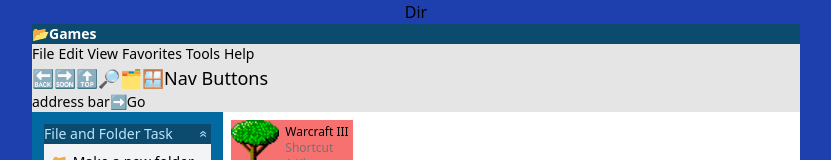
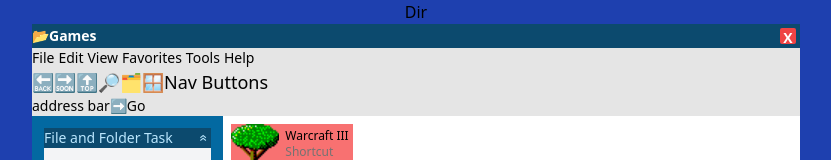
Before and after one commit to leog91/alexandria, a Next.js app: page /dir in a window 1280 px wide. Shown: the top 160 px of the page, without its empty margins (224-1055 px from the left). Built offline with nearby package versions, Linux system fonts and the light colour scheme.

Commit message:
added open folder

```diff
--- a/components/Directory.tsx
+++ b/components/Directory.tsx
@@ -1,6 +1,10 @@
-import React from "react";
+import React, { Dispatch, SetStateAction } from "react";
 
-function Directory() {
+function Directory({
+  closeWindow,
+}: {
+  closeWindow?: Dispatch<SetStateAction<boolean>>;
+}) {
   const sideMenu = [
     {
       title: "File and Folder Task",
@@ -31,7 +35,19 @@
 
   return (
     <div className="bg-neutral-200 flex flex-col text-sm">
-      <div className="bg-sky-900 text-white font-bold">📂Games</div>
+      <div className="bg-sky-900 flex justify-between items-center text-white font-bold">
+        <div>📂Games</div>
+        <button
+          className="m-1 text-center rounded-sm align-middle bg-red-500 h-4 w-4"
+          onClick={() => {
+            if (closeWindow) {
+              closeWindow(false);
+            }
+          }}
+        >
+          X
+        </button>
+      </div>
       <div className="flex  space-x-1 ">
         <div>File</div>
         <div>Edit</div>
--- a/pages/desktop.tsx
+++ b/pages/desktop.tsx
@@ -1,6 +1,10 @@
 import { useState } from "react";
+import Directory from "../components/Directory";
 
 export default function Desktop() {
+  //TO-DO =>folderParam,options
+  const [folderStatus, setFolderStatus] = useState(false);
+
   const taskBarDivider = (
     <div className=" border-2  mx-1 bg-stone-200 h-5  border-stone-600 shadow-black shadow-sm w-1.5"></div>
   );
@@ -18,7 +22,13 @@
   const desktopApp = (name: string, icon: string) => (
     <div
       className="w-16 hover:cursor-pointer h-20 flex flex-col items-center"
-      onClick={() => alert("not yet 🥵")}
+      onClick={() => {
+        if (name === "Games") {
+          setFolderStatus(true);
+        } else {
+          alert("not yet 🥵");
+        }
+      }}
     >
       <div className="text-3xl">{icon}</div>
       <div className="bg-blue-800 text-center text-white text-sm -py-0.5 font-thin ">
@@ -28,7 +38,7 @@
   );
 
   return (
-    <div className="flex relative overflow-hidden  select-none flex-col justify-between bg-gray-500 min-h-screen items-center  ">
+    <div className="flex relative overflow-hidden select-none flex-col justify-between bg-gray-500 min-h-screen items-center  ">
       <div
         // style={{
         //   height: "calc(100vh - 28px)",
@@ -40,6 +50,7 @@
         {desktopApp("Recycle Bin", "🗑️")}
         {desktopApp("CD-Drive", "💽")}
         {desktopApp("3½ Floppy", "💾")}
+        {desktopApp("Games", "📁")}
         <div className="w-16 hover:cursor-pointer h-20 flex flex-col items-center">
           <picture>
             <img src="/win95-icons/tree-0.png" className="w-10" alt="icon" />
@@ -55,6 +66,13 @@
             alt="icon"
           />
         </picture>
+        {folderStatus ? (
+          <div className="flex  flex-col  items-center">
+            <div className="  absolute shadow-black/70 shadow-md top-1/4">
+              <Directory closeWindow={setFolderStatus} />
+            </div>
+          </div>
+        ) : null}
       </div>
       <div className=" flex p-0.5  text-xs bg-stone-300 w-full items-center">
         <div className=" border-2  px-1 text-sm font-bold  border-stone-600 shadow-black shadow-sm">
```
